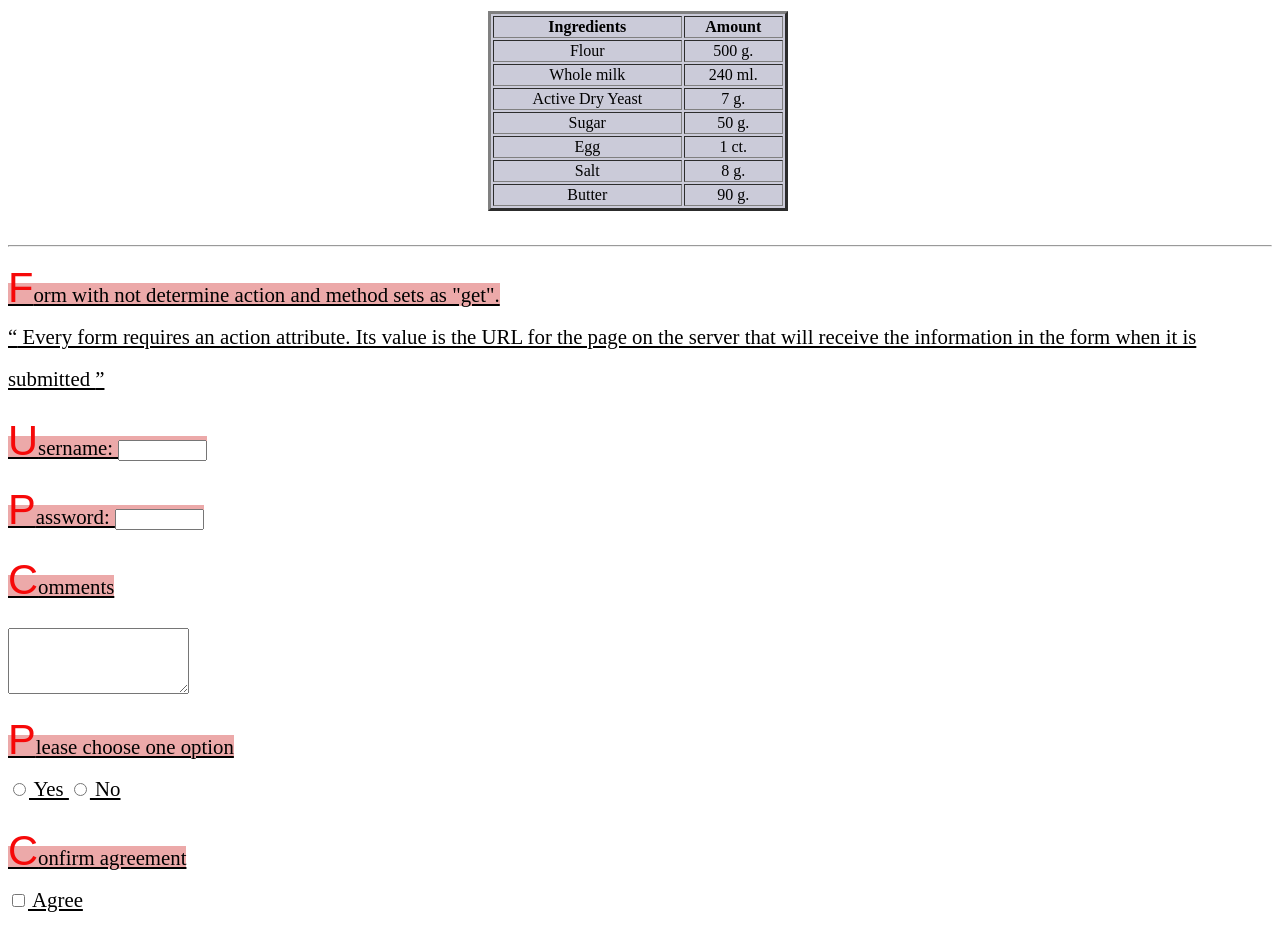
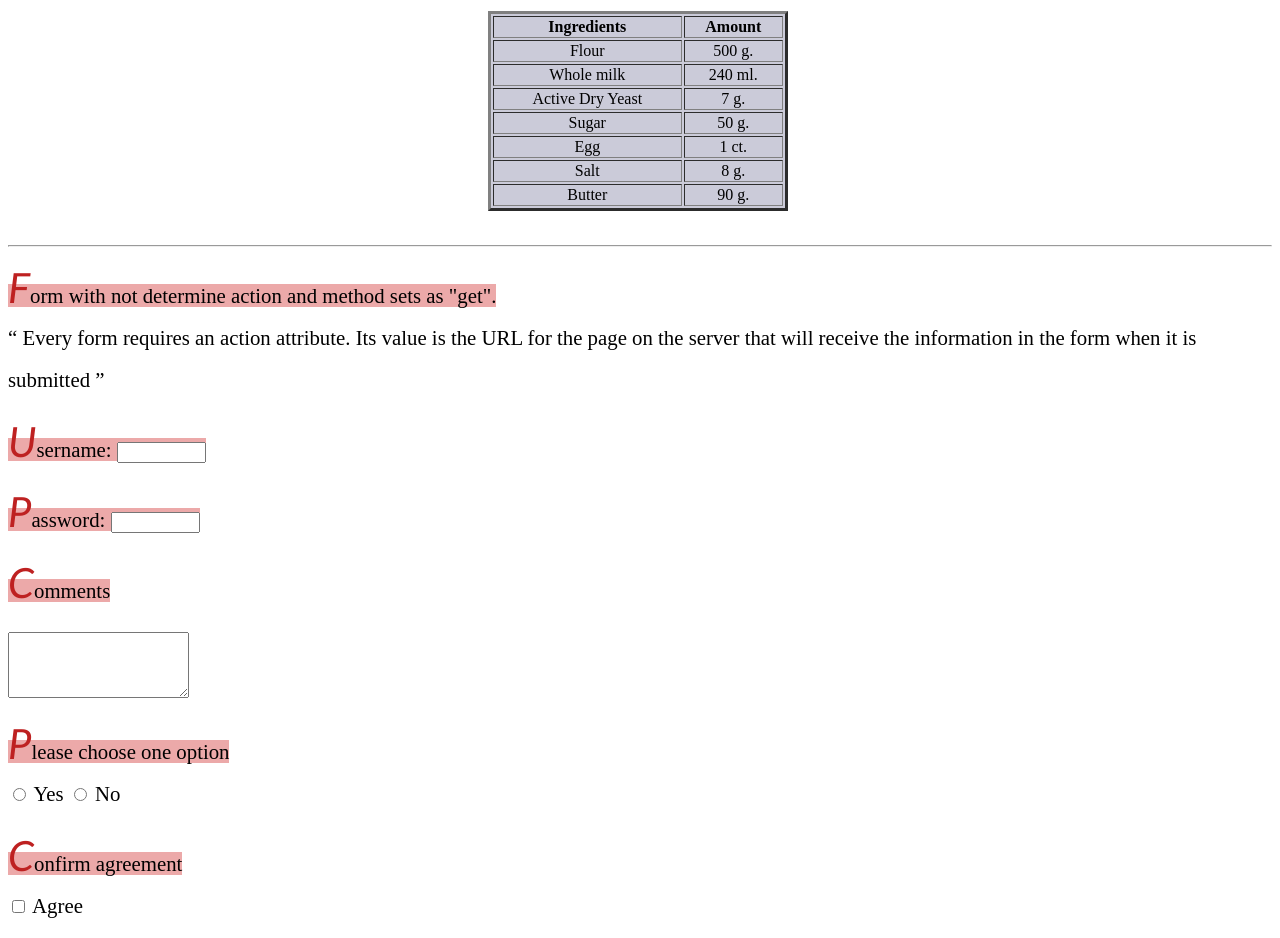
Before and after one commit to Stan238/web_dev_study, a plain HTML site: page index.html in a window 1280 px wide. Shown: the part 700-1638 px from the top of the page. Drawn offline with Linux system fonts and the light colour scheme.

Commit message:
Refactor paragraph styles and update first-letter formatting in fontStyle.css

```diff
--- a/CSS/fontStyle.css
+++ b/CSS/fontStyle.css
@@ -16,7 +16,7 @@ h1 {
 p {
     font-family: 'Times New Roman', Times, serif;
     font-size: 1.3em;
-    text-decoration: underline;
+
     line-height: 2em;
     min-width: 400px;
     max-width: 1200px;
@@ -24,8 +24,10 @@ p {
 
 p::first-letter {
     font-size: 2em;
-    font-family: 'Pristina', Arial, sans-serif;
-    color: rgb(246, 9, 9);
+    font-family: 'Brush Script MT', 'Trebuchet MS';
+    font-style: italic;
+    color: rgb(190, 33, 33);
+    text-decoration:dotted;
 }
 
 p::first-line {
```
